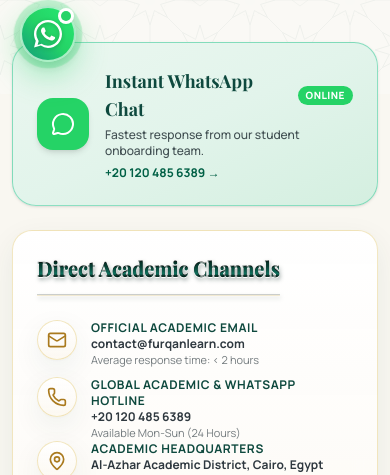
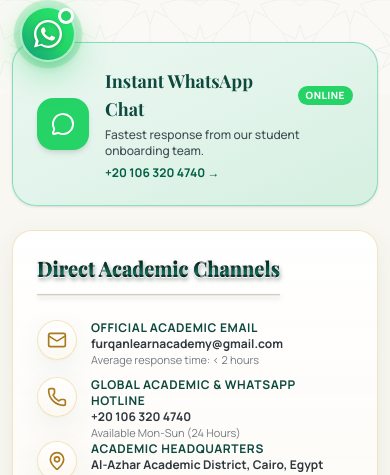
Before and after one commit to Furqanlearnacademy/furqunacademy, a Next.js app: page /contact in a window 390 px wide. Shown: the part 750-1225 px from the top of the page. Built offline with nearby package versions, Linux system fonts and the light colour scheme.

Commit message:
fix(contact): unify academy email to furqanlearnacademy@gmail.com and phone number to +201063204740 across entire site

```diff
--- a/src/app/contact/page.tsx
+++ b/src/app/contact/page.tsx
@@ -189,7 +189,7 @@
 
               {/* WhatsApp VIP Direct Chat Card */}
               <a
-                href="https://wa.me/201204856389"
+                href="https://wa.me/201063204740"
                 target="_blank"
                 rel="noopener noreferrer"
                 className="block p-6 rounded-3xl bg-gradient-to-br from-[#EBF7F0] via-[#E2F4EB] to-[#D4EFE0] border border-emerald-500/40 shadow-sm hover:shadow-md hover:-translate-y-0.5 transition-all duration-300 group"
@@ -211,7 +211,7 @@
                       Fastest response from our student onboarding team.
                     </p>
                     <p className="text-xs font-bold text-emerald-800 pt-0.5">
-                      +20 120 485 6389 &rarr;
+                      +20 106 320 4740 &rarr;
                     </p>
                   </div>
                 </div>
@@ -226,7 +226,7 @@
                 <div className="space-y-5">
                   {/* Email Support */}
                   <a
-                    href="mailto:contact@furqanlearn.com"
+                    href="mailto:furqanlearnacademy@gmail.com"
                     className="flex items-start gap-3.5 group cursor-pointer p-2 -m-2 rounded-xl hover:bg-gold-primary/5 transition-colors"
                   >
                     <div className="w-10 h-10 rounded-xl royal-card-light border border-gold-primary/35 text-gold-dark flex items-center justify-center shrink-0 shadow-2xs group-hover:scale-105 group-hover:border-gold-primary transition-all">
@@ -237,7 +237,7 @@
                         Official Academic Email
                       </h4>
                       <p className="text-xs sm:text-sm font-bold text-graphite/90 group-hover:text-gold-dark transition-colors">
-                        contact@furqanlearn.com
+                        furqanlearnacademy@gmail.com
                       </p>
                       <p className="text-[11px] text-graphite/60">
                         Average response time: &lt; 2 hours
@@ -247,7 +247,7 @@
 
                   {/* Phone Support */}
                   <a
-                    href="tel:+201204856389"
+                    href="tel:+201063204740"
                     className="flex items-start gap-3.5 group cursor-pointer p-2 -m-2 rounded-xl hover:bg-gold-primary/5 transition-colors"
                   >
                     <div className="w-10 h-10 rounded-xl royal-card-light border border-gold-primary/35 text-gold-dark flex items-center justify-center shrink-0 shadow-2xs group-hover:scale-105 group-hover:border-gold-primary transition-all">
@@ -258,7 +258,7 @@
                         Global Academic &amp; WhatsApp Hotline
                       </h4>
                       <p className="text-xs sm:text-sm font-bold text-graphite/90 group-hover:text-gold-dark transition-colors" dir="ltr">
-                        +20 120 485 6389
+                        +20 106 320 4740
                       </p>
                       <p className="text-[11px] text-graphite/60">
                         Available Mon-Sun (24 Hours)
--- a/src/app/layout.tsx
+++ b/src/app/layout.tsx
@@ -122,6 +122,7 @@
   "contactPoint": {
     "@type": "ContactPoint",
     "telephone": "+201063204740",
+    "email": "furqanlearnacademy@gmail.com",
     "contactType": "customer service",
     "availableLanguage": ["English", "Arabic"]
   }
--- a/src/components/layout/Footer.tsx
+++ b/src/components/layout/Footer.tsx
@@ -33,7 +33,7 @@
             <div className="flex items-center gap-2.5 pt-2">
               {/* WhatsApp */}
               <a
-                href="https://wa.me/201204856389"
+                href="https://wa.me/201063204740"
                 target="_blank"
                 rel="noreferrer"
                 className="w-8 h-8 rounded-lg bg-navy-royal/60 border border-gold-primary/30 text-gold-light hover:text-[#25D366] hover:border-[#25D366] flex items-center justify-center transition-all duration-300 hover:scale-110"
@@ -122,22 +122,22 @@
             <div className="space-y-2.5 text-xs text-gray-300">
               <div>
                 <a
-                  href="mailto:contact@furqanlearn.com"
+                  href="mailto:furqanlearnacademy@gmail.com"
                   className="inline-flex items-center gap-2 hover:text-gold-light transition-colors group cursor-pointer"
                   title="Email Academic Support"
                 >
                   <Mail className="w-3.5 h-3.5 text-gold-primary group-hover:scale-110 transition-transform shrink-0" />
-                  <span>support@furqanlearn.com</span>
+                  <span>furqanlearnacademy@gmail.com</span>
                 </a>
               </div>
               <div>
                 <a
-                  href="tel:+201204856389"
+                  href="tel:+201063204740"
                   className="inline-flex items-center gap-2 hover:text-gold-light transition-colors group cursor-pointer"
                   title="Call Academic Hotline"
                 >
                   <Phone className="w-3.5 h-3.5 text-gold-primary group-hover:scale-110 transition-transform shrink-0" />
-                  <span dir="ltr">+20 120 485 6389</span>
+                  <span dir="ltr">+20 106 320 4740</span>
                 </a>
               </div>
               <div className="flex items-center gap-2 text-gray-400">
--- a/src/components/ui/FloatingWhatsApp.tsx
+++ b/src/components/ui/FloatingWhatsApp.tsx
@@ -9,7 +9,7 @@
   const [dismissedTooltip, setDismissedTooltip] = useState(false);
   const shouldReduceMotion = useReducedMotion();
 
-  const phoneNumber = "201204856389";
+  const phoneNumber = "201063204740";
   const defaultMessage = encodeURIComponent(
     "Assalamu Alaikum! I would like to inquire about Furqan Learn Academy classes and free evaluation trial."
   );
--- a/src/lib/email-templates.ts
+++ b/src/lib/email-templates.ts
@@ -185,7 +185,7 @@
                       💬 Open Direct WhatsApp Chat
                     </a>
                     ` : ""}
-                    <a href="mailto:${data.email}?subject=Your%20Ruh%20Al-Quran%20Free%20Trial%20Class%20Confirmation" style="display:inline-block;background-color:#08332B;color:#E8D18C;padding:14px 24px;border-radius:30px;font-size:14px;font-weight:700;text-decoration:none;box-shadow:0 4px 15px rgba(11,27,51,0.25);margin:4px;border:1px solid #C9A24D;">
+                    <a href="mailto:${data.email}?subject=Your%20Furqan%20Learn%20Academy%20Free%20Trial%20Class%20Confirmation" style="display:inline-block;background-color:#08332B;color:#E8D18C;padding:14px 24px;border-radius:30px;font-size:14px;font-weight:700;text-decoration:none;box-shadow:0 4px 15px rgba(11,27,51,0.25);margin:4px;border:1px solid #C9A24D;">
                       ✉️ Reply via Email
                     </a>
                   </td>
@@ -366,7 +366,7 @@
                       💬 Chat on WhatsApp
                     </a>
                     ` : ""}
-                    <a href="mailto:${data.email}?subject=Re:%20${encodeURIComponent(data.subject)}%20-%20Ruh%20Al-Quran" style="display:inline-block;background-color:#08332B;color:#E8D18C;padding:12px 24px;border-radius:30px;font-size:13px;font-weight:700;text-decoration:none;box-shadow:0 4px 15px rgba(11,27,51,0.25);margin:4px;border:1px solid #C9A24D;">
+                    <a href="mailto:${data.email}?subject=Re:%20${encodeURIComponent(data.subject)}%20-%20Furqan%20Learn%20Academy" style="display:inline-block;background-color:#08332B;color:#E8D18C;padding:12px 24px;border-radius:30px;font-size:13px;font-weight:700;text-decoration:none;box-shadow:0 4px 15px rgba(11,27,51,0.25);margin:4px;border:1px solid #C9A24D;">
                       ✉️ Reply to ${data.name}
                     </a>
                   </td>
@@ -383,7 +383,7 @@
                 Furqan Learn Academy — Al-Azhar Academic Support
               </p>
               <p style="margin:4px 0 0;color:#A0AEC0;font-size:11px;">
-                Cairo, Egypt • support@furqanlearn.com
+                Cairo, Egypt • furqanlearnacademy@gmail.com
               </p>
             </td>
           </tr>
--- a/src/lib/resend.ts
+++ b/src/lib/resend.ts
@@ -17,4 +17,4 @@
 export const RESEND_FROM =
   process.env.RESEND_FROM_EMAIL || "Furqan Learn Academy <notifications@furqanlearn.com>";
 export const NOTIFICATION_RECIPIENT =
-  process.env.CONTACT_NOTIFICATION_EMAIL || "contact@furqanlearn.com";
+  process.env.CONTACT_NOTIFICATION_EMAIL || "furqanlearnacademy@gmail.com";
```
